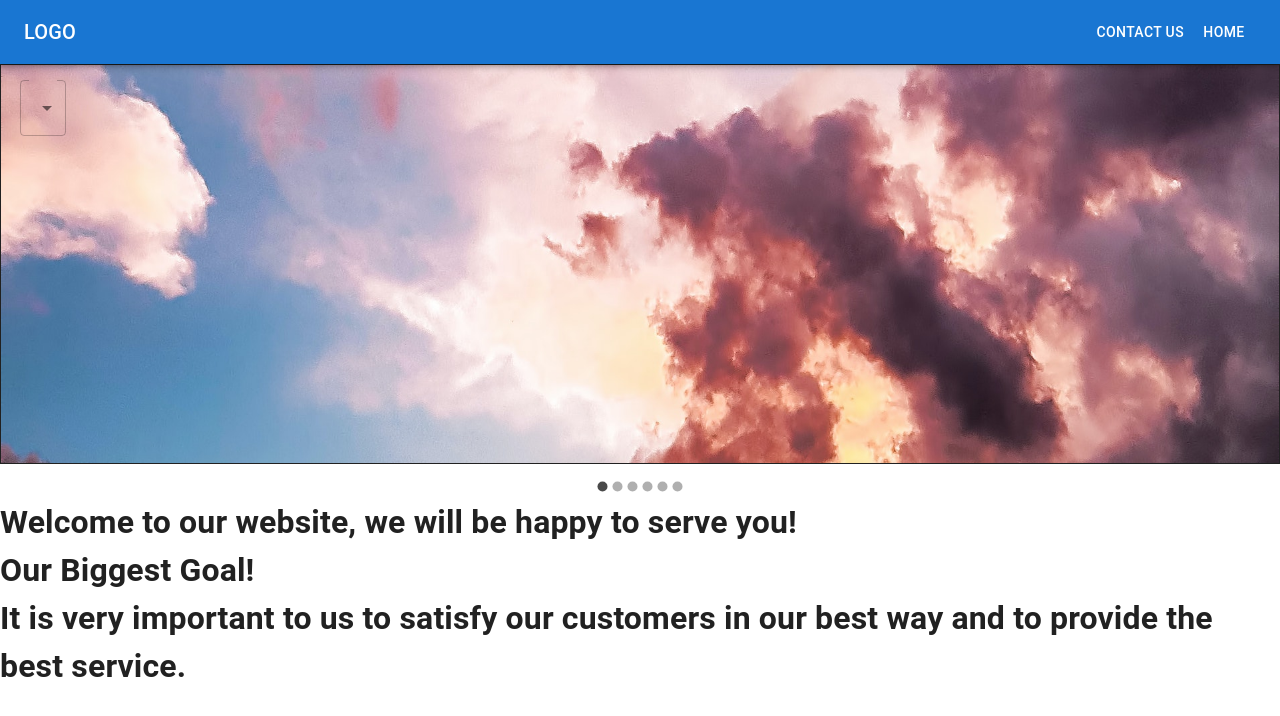
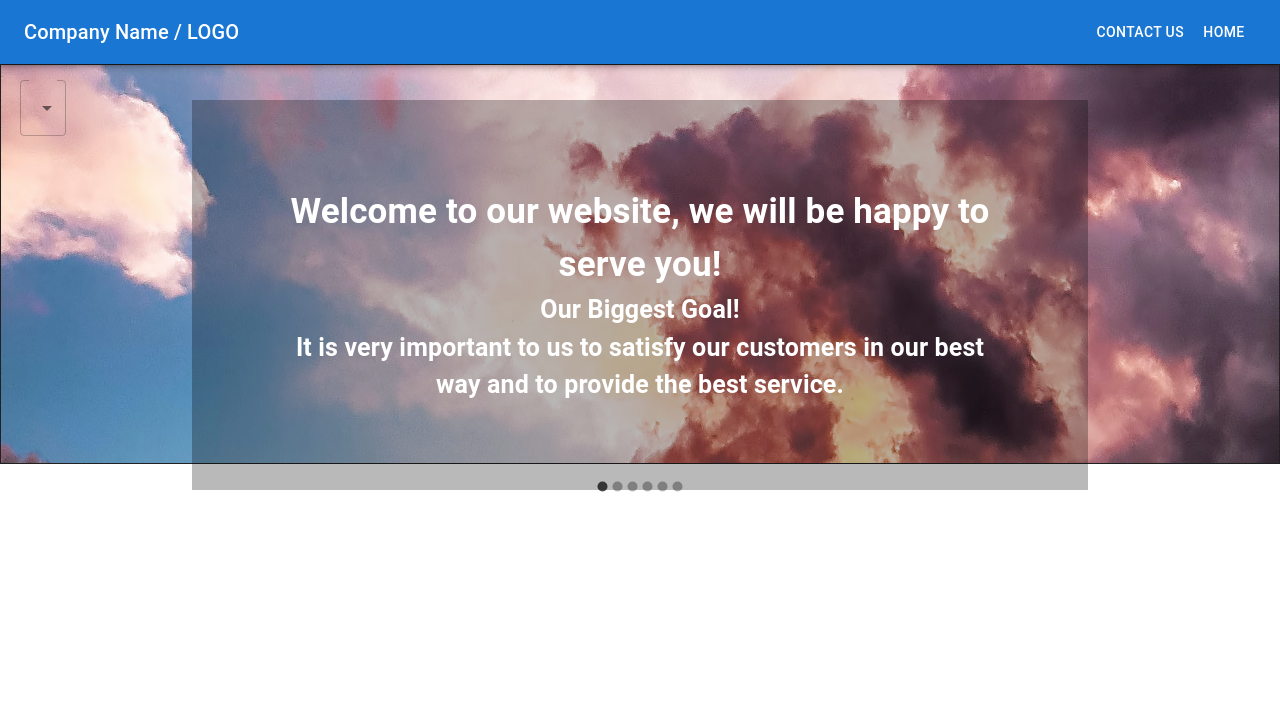
Before and after one commit to OfirWasHere/website-for-small-business, a React (Create React App) app: page / in a window 1280 px wide. Shown: the top 716 px of the page. Built offline with nearby package versions, Linux system fonts and the light colour scheme.

Commit message:
moving pc

```diff
--- a/src/Components/LayoutArea/Carousel/Carousel.css
+++ b/src/Components/LayoutArea/Carousel/Carousel.css
@@ -8,5 +8,4 @@
     height: 50vh;
     object-fit: cover;
     border: 1px solid;
-    backdrop-filter: blur(50px);
 }
--- a/src/Components/LayoutArea/Carousel/Carousel.tsx
+++ b/src/Components/LayoutArea/Carousel/Carousel.tsx
@@ -12,8 +12,8 @@ function Carousel(props: CarouselProps) {
         autoPlay
         stopAutoPlayOnHover
         animation="slide"
-        duration={500}
-        interval={10000}
+        duration={1200}
+        interval={15000}
         height={"50vh"}
         swipe
         navButtonsProps={{
--- a/src/Components/LayoutArea/HomePage/HomePage.css
+++ b/src/Components/LayoutArea/HomePage/HomePage.css
@@ -2,6 +2,91 @@
     padding-top: 64px;
 }
 
+.HomePage > .HeroText{
+    text-align: center;
+    position: fixed;
+    z-index: 10;
+    height: auto;
+    width: 70%;
+    color: rgb(255, 255, 255);
+    background-color: rgba(0, 0, 0, 0.276);
+    left: 50%;
+    transform: translateX(-50%);
+    margin-top: 100px;
+    padding: 86px;
+}
+
+.HomePage > .HeroText > h3 {
+    font-size: 25px;
+}
+.HomePage > .HeroText > h1 {
+    font-size: 35px;
+}
+
 .HomePage> .CarouselEffect {
-    /* filter: brightness(60%); */
+    /* filter: brightness(80%); */
 }
+
+@media only screen and (max-width: 920px) {
+    .HomePage > .HeroText{
+        padding: 60px;
+    }
+}
+
+
+@media only screen and (max-width: 620px) {
+    .HomePage  >.HeroText {
+        margin-top: 15vh;
+        padding: 40px;
+    }
+    .HomePage > .HeroText > h3 {
+        font-size: 22px;
+    }
+    .HomePage > .HeroText > h1 {
+        font-size: 30px;
+    }
+
+  }
+
+
+
+
+
+
+
+
+
+
+
+
+
+
+
+  /* .HomePage {
+    padding-top: 64px;
+}
+
+.HomePage > .HeroText{
+    text-align: center;
+    position: fixed;
+    z-index: 10;
+    height: auto;
+    width: 50%;
+    color: rgb(255, 255, 255);
+    background-color: rgba(0, 0, 0, 0.276);
+    left: 50%;
+    transform: translateX(-50%);
+    margin-top: 100px;
+    padding: 46px;
+}
+
+.HomePage> .CarouselEffect {
+     filter: brightness(100%);
+}
+
+@media only screen and (max-width: 600px) {
+    .HomePage  >.HeroText {
+        margin-top: 15vh;
+        width: 80%;
+    }
+  } */
--- a/src/Components/LayoutArea/HomePage/HomePage.tsx
+++ b/src/Components/LayoutArea/HomePage/HomePage.tsx
@@ -12,21 +12,22 @@ import image6 from "../../../Assets/Images/image6.jpg";
 const tempImages = [image1, image2, image3, image4, image5, image6];
 
 function HomePage() {
-  const { t, i18n } = useTranslation();
+  const { t } = useTranslation();
 
   return (
     <div className="HomePage">
       <div className="CarouselEffect">
         <Carousel images={tempImages} />
       </div>
-      <div>
+      <div className="HeroText">
         <h1>{t("HomePageStrings.welcomeTitle")}</h1>
-        <h1>Our Biggest Goal!</h1>
-        <h1>
+        <h3>Our Biggest Goal!</h3>
+        <h3>
           It is very important to us to satisfy our customers in our best way
           and to provide the best service.
-        </h1>
+        </h3>
       </div>
+      {/* add about us */}
     </div>
   );
 }
--- a/src/Components/LayoutArea/LanguageSettings/LanguageSettings.tsx
+++ b/src/Components/LayoutArea/LanguagePicker/LanguagePicker.tsx
@@ -1,5 +1,5 @@
 import { useState } from "react";
-import "./LanguageSettings.css";
+import "./LanguagePicker.css";
 import {
   FormControl,
   MenuItem,
@@ -14,7 +14,7 @@ interface LanguageProps {
   languageList: LanguageModel[];
 }
 
-function LanguageSettings(props: LanguageProps) {
+function LanguagePicker(props: LanguageProps) {
 
   const [lang, setLang] = useState(i18next.language);
 
@@ -36,4 +36,4 @@ function LanguageSettings(props: LanguageProps) {
   );
 }
 
-export default LanguageSettings;
+export default LanguagePicker;
--- a/src/Components/LayoutArea/Navbar/Navbar.tsx
+++ b/src/Components/LayoutArea/Navbar/Navbar.tsx
@@ -18,16 +18,18 @@ import {
   Toolbar,
   Typography,
 } from "@mui/material";
+import { useTranslation } from "react-i18next";
 
 interface NavbarProps {
   routes: RoutesModel[];
 }
 
 // Drawer content width:
-const drawerWidth = 240;
+const drawerWidth = 340;
 
 function Navbar(props: NavbarProps): JSX.Element {
   // Nav Items:
+  const { t } = useTranslation();
   const navItems = props.routes;
 
   // Mobile view toggler
@@ -41,17 +43,24 @@ function Navbar(props: NavbarProps): JSX.Element {
   const drawer = (
     <Box>
       {/* Nav logo or Name */}
-      <Typography sx={{ textAlign: "center", fontSize: "2rem" }}>
-        Company Name
+      <Typography sx={{ m: 2, textAlign: "center", fontSize: "2rem" }}>
+        Company Name / LOGO
       </Typography>
       <Divider />
       <List>
         {navItems.map((item, index) => (
           <ListItem key={index} sx={{ textAlign: "center" }}>
             {/* Route Link */}
-            <NavLink to={item.path} className="DrawerNavbar">
+            <NavLink
+              to={item.path}
+              className="DrawerNavbar"
+              onClick={() => setMobileOpen(false)}
+            >
               <ListItemButton>
-                <ListItemText primary={item.routeName} sx={{ textAlign: "center" }}/>
+                <ListItemText
+                  primary={t(item.routeName)}
+                  sx={{ textAlign: "center" }}
+                />
               </ListItemButton>
             </NavLink>
           </ListItem>
@@ -74,7 +83,7 @@ function Navbar(props: NavbarProps): JSX.Element {
               sx={{ mr: 2, display: { sm: "none" } }}
             >
               {/* Menu burger icon */}
-              <MenuIcon sx={{ fontSize: 40 }} />
+              <MenuIcon sx={{ fontSize: 50 }} />
             </IconButton>
             {/* Logo  */}
             <Typography
@@ -82,13 +91,13 @@ function Navbar(props: NavbarProps): JSX.Element {
               component="div"
               sx={{ flexGrow: 1, display: { xs: "none", sm: "block" } }}
             >
-              LOGO
+              Company Name / LOGO
             </Typography>
             {/* Displayed items */}
             <Box sx={{ display: { xs: "none", sm: "block" } }}>
               {navItems.map((item, index) => (
                 <NavLink to={item.path} key={index}>
-                  <Button sx={{ color: "#fff" }}>{item.routeName}</Button>
+                  <Button sx={{ color: "#fff" }}>{t(item.routeName)}</Button>
                 </NavLink>
               ))}
             </Box>
--- a/src/Components/LayoutArea/Root/Root.tsx
+++ b/src/Components/LayoutArea/Root/Root.tsx
@@ -2,18 +2,19 @@ import { Outlet, useOutlet } from "react-router-dom";
 import RoutesNav from "../../Routes/RoutesNav";
 import Navbar from "../Navbar/Navbar";
 import HomePage from "../HomePage/HomePage";
-import { t } from "i18next";
-import LanguageSettings from "../LanguageSettings/LanguageSettings";
+import LanguagePicker from "../LanguagePicker/LanguagePicker";
 import languages from "../../Strings/Languages";
+import { useTranslation } from "react-i18next";
 
 export default function Root() {
+  const { t } = useTranslation();
   const outlet = useOutlet();
 
   return (
     // Fragment to render 2 components or more
     <>
       <Navbar routes={RoutesNav} />
-      <LanguageSettings languageList={languages}/>
+      <LanguagePicker languageList={languages}/>
 
       <div dir={t("SideOfScreen")}>
         { outlet ? <Outlet /> : <HomePage />}
--- a/src/Components/Routes/RoutesNav.tsx
+++ b/src/Components/Routes/RoutesNav.tsx
@@ -1,14 +1,16 @@
 import { t } from "i18next";
+import RoutesModel from "../Models/RoutesModel";
 
-const RoutesNav = [
+const RoutesNav: RoutesModel[] = [
+
     {
         path:"/contact-us",
-        routeName:t("NavbarStrings.contactUs"),
+        routeName:"NavbarStrings.contactUs",
     },
     {
         path:"/home",
-        routeName:t("NavbarStrings.home"),
+        routeName:"NavbarStrings.home",
     },
 ]
-// // { lng: "en" }
+
 export default RoutesNav;
--- a/src/Components/Strings/Languages.ts
+++ b/src/Components/Strings/Languages.ts
@@ -9,14 +9,6 @@ const languages: LanguageModel[] = [
     lang: "עיברית",
     value: "he",
   },
-  {
-    lang: "Español",
-    value: "es",
-  },
-  {
-    lang: "Français",
-    value: "fr",
-  },
   // add more languages as needed
 ];
 
```
Also changed, not shown: src/Components/LayoutArea/LanguagePicker/LanguagePicker.css (renamed from src/Components/LayoutArea/LanguageSettings/LanguageSettings.css).
